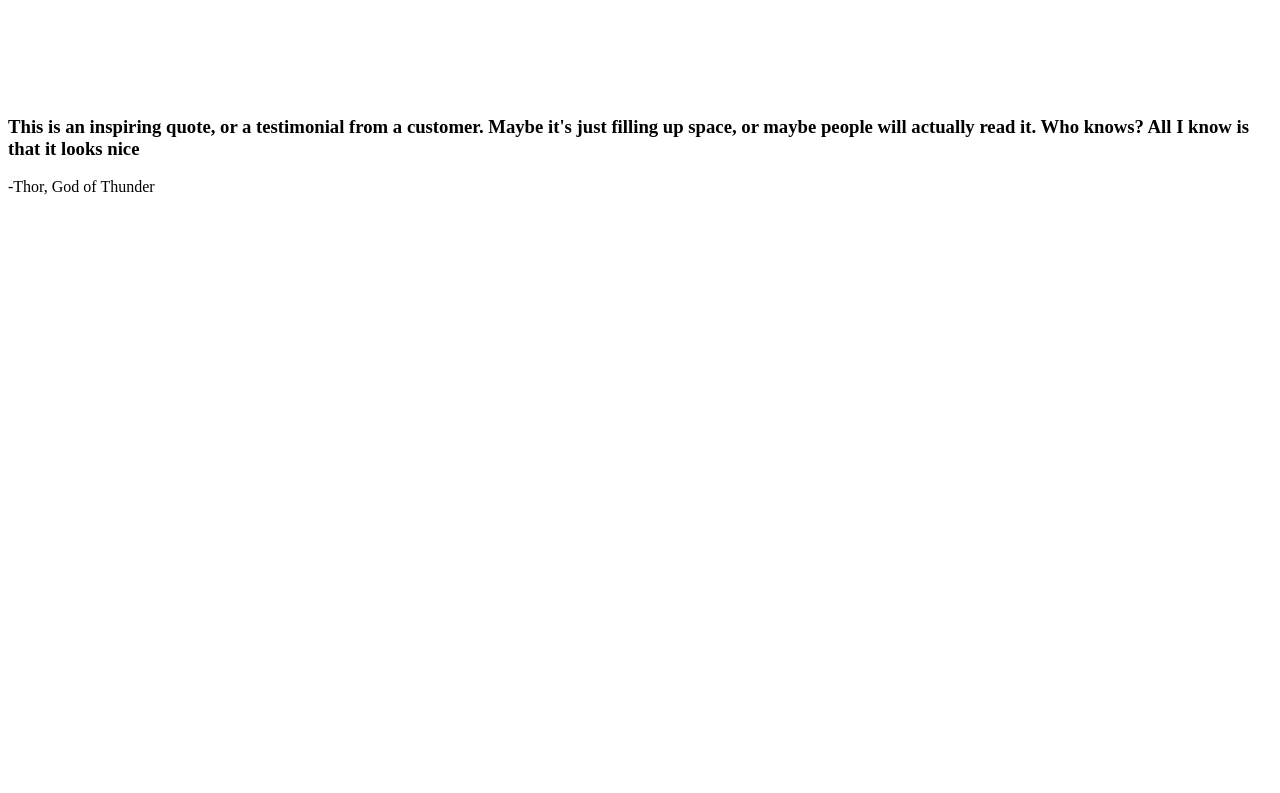
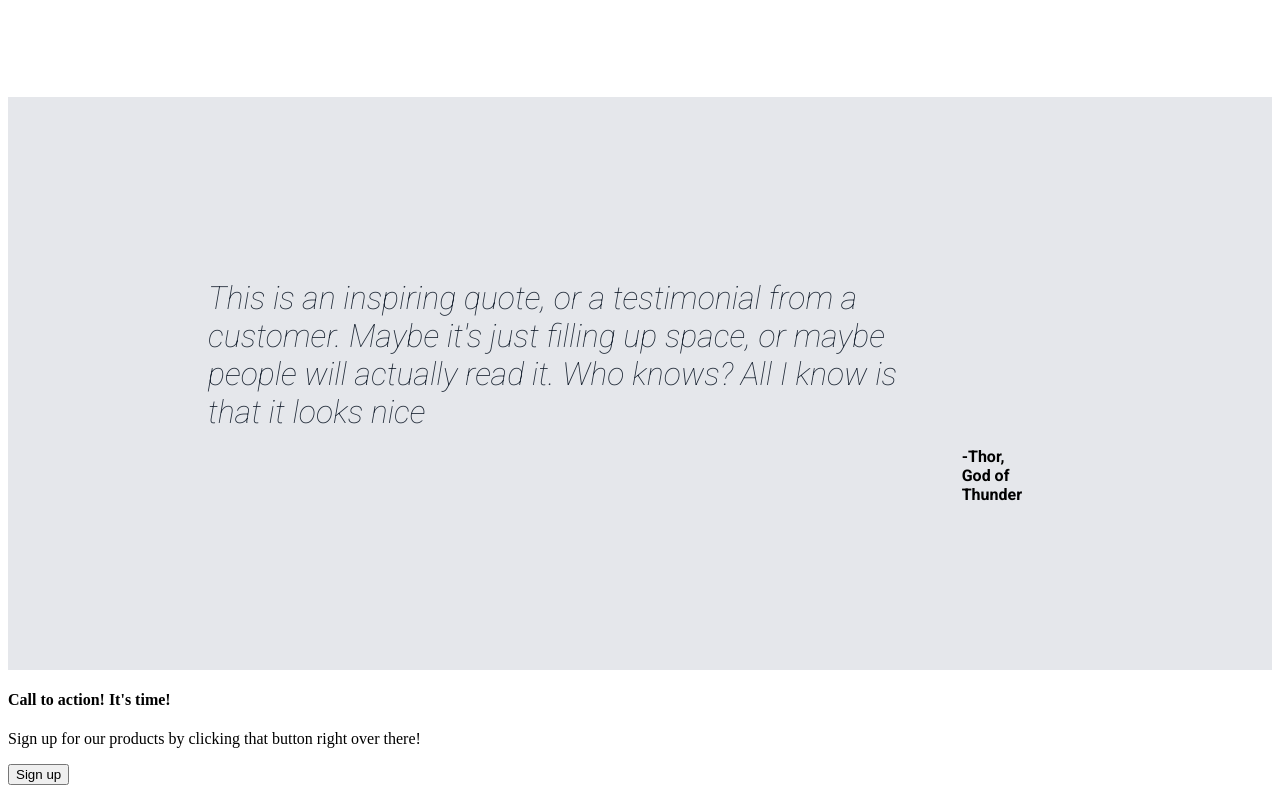
Before and after one commit to malisingh/landing-page, a plain HTML site: page index.html in a window 1280 px wide. Shown: the part 677-1470 px from the top of the page. Before the commit the page ends 889 px from the top, so only its background shows below. Drawn offline with Linux system fonts and the light colour scheme.

Commit message:
added section four content to index.html

```diff
--- a/index.html
+++ b/index.html
@@ -73,13 +73,27 @@
         </div>
       </div>
       <!-- Third Section -->
-      <div class="quote">
-        <h3>
-          This is an inspiring quote, or a testimonial from a customer. Maybe
-          it's just filling up space, or maybe people will actually read it. Who
-          knows? All I know is that it looks nice
-        </h3>
-        <p>-Thor, God of Thunder</p>
+      <div class="section3">
+        <div class="quote">
+          <h3>
+            This is an inspiring quote, or a testimonial from a customer. Maybe
+            it's just filling up space, or maybe people will actually read it.
+            Who knows? All I know is that it looks nice
+          </h3>
+          <p>-Thor, God of Thunder</p>
+        </div>
+      </div>
+      <!-- Fourth Section -->
+      <div class="section4">
+        <div class="cta2">
+          <div class="cta-box">
+            <h4>Call to action! It's time!</h4>
+            <p>
+              Sign up for our products by clicking that button right over there!
+            </p>
+          </div>
+          <button class="invert">Sign up</button>
+        </div>
       </div>
     </div>
   </body>
--- a/styles.css
+++ b/styles.css
@@ -101,3 +101,31 @@ h1 {
   width: 100px;
   height: 100px;
 }
+
+.section3 {
+  background-color: #e5e7eb;
+  padding: 150px 200px;
+}
+
+.quote {
+  display: flex;
+  flex-direction: center;
+  align-content: center;
+  gap: 10px;
+}
+
+.quote h3 {
+  color: #1f2937;
+  font-style: italic;
+  font-weight: lighter;
+  font-size: 32px;
+  font-family: Roboto, sans-serif;
+}
+
+.quote p {
+  align-self: end;
+  font-weight: bold;
+  margin-right: 50px;
+  margin-top: 200px;
+  font-family: Roboto, sans-serif;
+}
```
